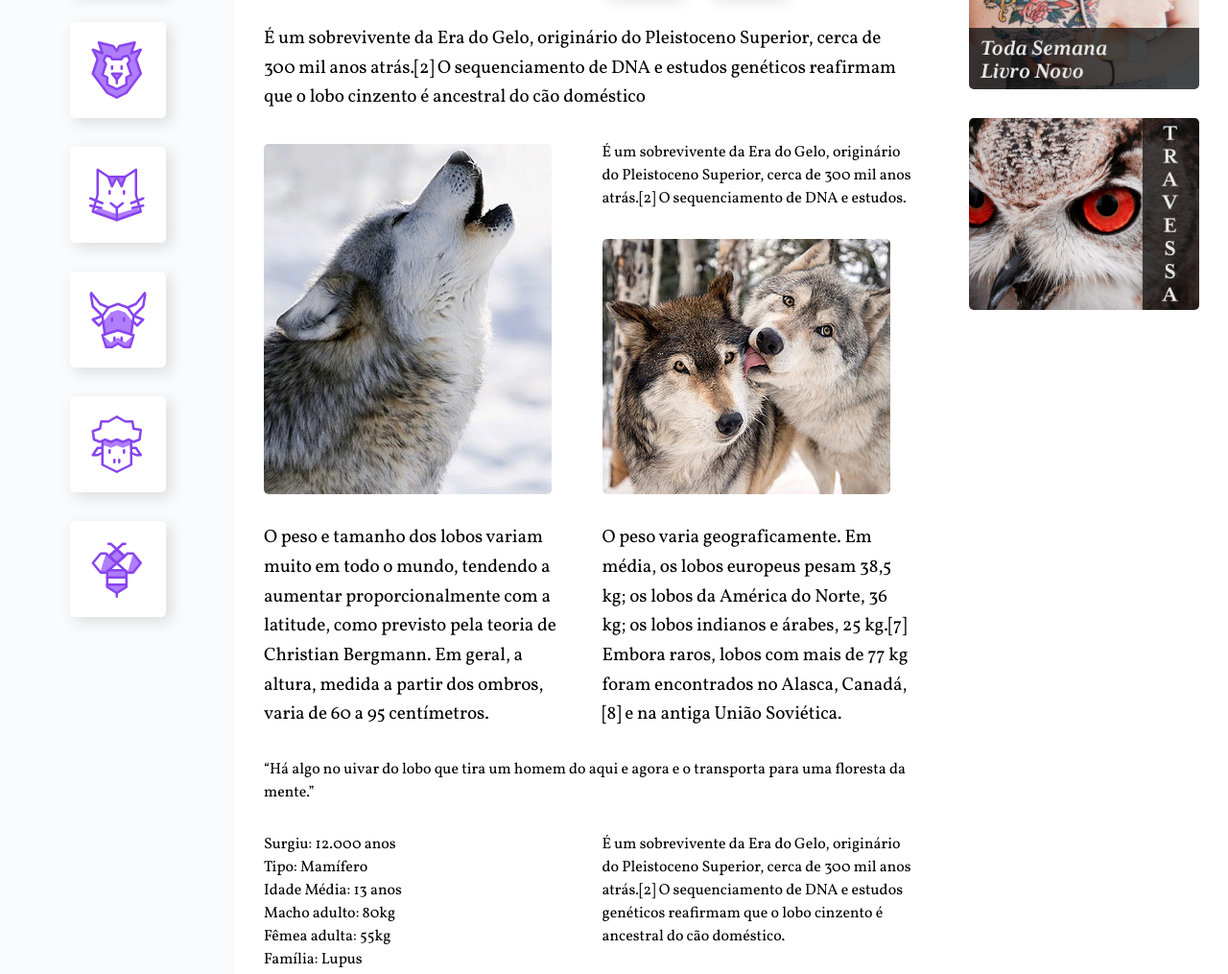
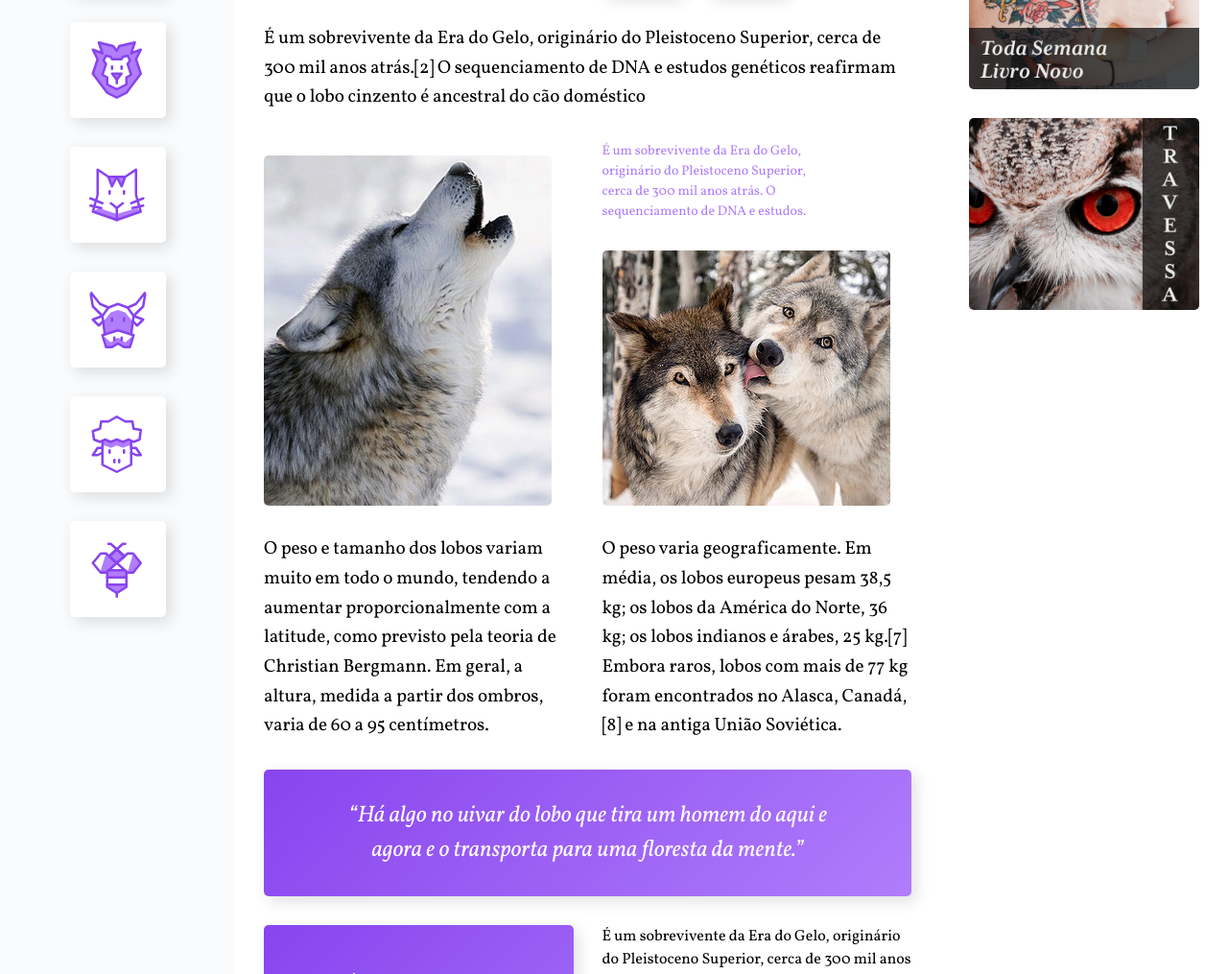
Before and after one commit to iaugustoz/wildbeast, a website: page index.html in a window 1280 px wide. Shown: the part 244-1259 px from the top of the page at 96% size. Drawn offline with Linux system fonts and the light colour scheme.

Commit message:
style: personalização dos atributos

```diff
--- a/index.html
+++ b/index.html
@@ -65,7 +65,7 @@
 
             <img class="imagem-1" src="src/img/wolf1.jpg" alt="Wolf 1">
 
-            <p>É um sobrevivente da Era do Gelo, originário do Pleistoceno Superior, cerca de 300 mil anos atrás.[2] O sequenciamento de DNA e estudos.</p>
+            <p class="destaque">É um sobrevivente da Era do Gelo, originário do Pleistoceno Superior, cerca de 300 mil anos atrás. O sequenciamento de DNA e estudos.</p>
 
             <img class="imagem-2" src="src/img/wolf2.jpg" alt="Wolf 2">
 
@@ -74,17 +74,17 @@
             <p class="texto">O peso varia geograficamente. Em média, os lobos europeus pesam 38,5 kg; os lobos da América do Norte, 36 kg; os lobos indianos e árabes, 25 kg.[7] Embora raros, lobos com mais de 77 kg foram encontrados no Alasca, Canadá,[8] e na antiga União Soviética.</p>
 
             <blockquote class="citacao col-wide">
-                <p>“Há algo no uivar do lobo que tira um homem do aqui e agora e o transporta para uma floresta da mente.”</p>
+                <p class="text-[1.5em] italic text-center max-w-[500px] mx-auto">“Há algo no uivar do lobo que tira um homem do aqui e agora e o transporta para uma floresta da mente.”</p>
             </blockquote>
 
 
             <ul class="atributos">
-                <li>Surgiu: 12.000 anos</li>
-                <li>Tipo: Mamífero</li>
-                <li>Idade Média: 13 anos</li>
-                <li>Macho adulto: 80kg</li>
-                <li>Fêmea adulta: 55kg</li>
-                <li>Família: Lupus</li>
+                <li class="text-white font-courier text-[1.125em] p-[15px]">Surgiu: 12.000 anos</li>
+                <li class="text-white font-courier text-[1.125em] p-[15px]">Tipo: Mamífero</li>
+                <li class="text-white font-courier text-[1.125em] p-[15px]">Idade Média: 13 anos</li>
+                <li class="text-white font-courier text-[1.125em] p-[15px]">Macho adulto: 80kg</li>
+                <li class="text-white font-courier text-[1.125em] p-[15px]">Fêmea adulta: 55kg</li>
+                <li class="text-white font-courier text-[1.125em] p-[15px]">Família: Lupus</li>
             </ul>
 
             <div class="informacoes">
--- a/src/css/input.css
+++ b/src/css/input.css
@@ -71,8 +71,20 @@
         @apply bg-white rounded-s-none rounded-br-[5px] rounded-bl-[5px] text-lilac-600 py-[5px] px-0 relative top-[2px];
     }
 
+    .destaque {
+        @apply text-[0.875em] text-lilac-600 max-w-[16em];
+    }
+
     .anuncios {
        @apply grid place-content-start p-30px gap-30px;
+    }
+
+    .citacao, .atributos {
+        @apply p-30px rounded-[5px] shadow-sm bg-lilac-gradient text-white;
+    }
+
+    .atributos li + li {
+        @apply border-t-2 border-solid border-t-lilac-600;
     }
 
     .footer {
--- a/tailwind.config.js
+++ b/tailwind.config.js
@@ -23,6 +23,7 @@ module.exports = {
       },
       fontFamily: {
         'vollkorn': ['Vollkorn', 'Georgia', 'Serif'],
+        'courier': ['Courier', 'monospace']
       },
     },
   },
```
Also changed, not shown: Readme.md, dist/output.css.
